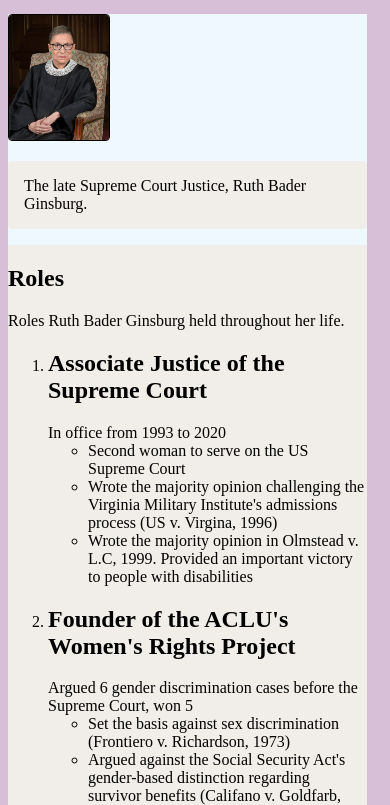
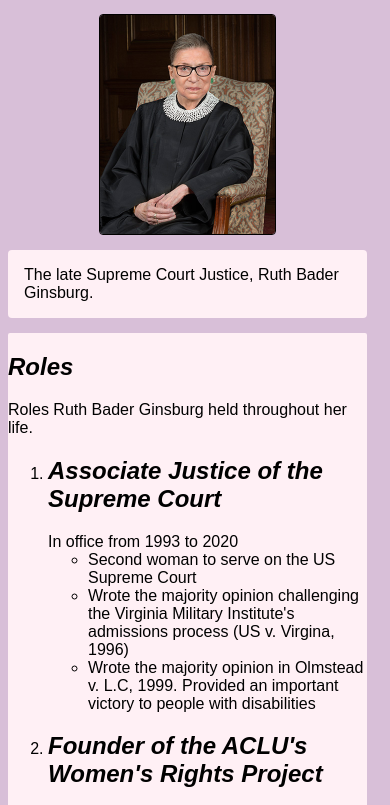
Before and after one commit to apatel04/assignment-1, a website: page public/asst-1/index.html in a window 390 px wide. Shown: the part 247-1052 px from the top of the page. Drawn offline with Linux system fonts and the light colour scheme; a web font is replaced by a local one.

Commit message:
final changes

```diff
--- a/public/asst-1/index.html
+++ b/public/asst-1/index.html
@@ -3,7 +3,7 @@
     <head>
         <meta charset="utf-8">
         <title>Assignment 1</title>
-        <link href="https://fonts.googleapis.com/css2?family=Trochut:wght@400;700&display=swap" rel="stylesheet">
+        <link href="https://fonts.googleapis.com/css2?family=Lilita+One&display=swap" rel="stylesheet">
         <link rel="stylesheet" href="styles.css">
     </head>
     <body>
--- a/public/asst-1/styles.css
+++ b/public/asst-1/styles.css
@@ -4,16 +4,17 @@ html {
 }
 
 body {
-    background-color: thistle;
+    background-color: #D8BFD8;
+    font-family: sans-serif;
 }
     .header img{
         margin: 0 auto;
     }
 
     .header {
-    background-color: #003EB0;
-    color: #FFC038;
-    font-family: Trochut;
+        background-color: #A825A8;
+        color: #D8BFD8;
+        font-family: 'Lilita One', cursive;
         margin-bottom: 15px;
         padding: 15px;
         display: flex;
@@ -22,40 +23,69 @@ body {
         align-items: center;
     }
 
+    h2 {
+        font-style: italic;
+    }
 
     .container {
         max-width: 960px;
         min-width: 100%;
+        justify-content: space-between;
         display: flex;
         flex-direction: row;
         flex-wrap: wrap;
         margin-right: 15px;
-    justify-content: space-between;
         align-items: flex-start;
-    background-color: aliceblue;
     }
 
     .image {
         border-radius: 4px;
         border-width: 1px;
         border-style: solid;
-    width: 100px;
-    background-color: antiquewhite;
+        width: inherit;
     }
 
     .wrapper {
         flex: 1 0 auto;
         margin-right: 15px;
+        display: flex;
+    }
+
+    .first {
+        flex: 0 1 auto;
+        width: 175px;
+        margin-right: 15px;
     }
 
     .first p {
-    background: rgb(241, 238, 233);
+        background: #FFF0F5;
         border-radius: 4px;
         padding: 15px;
-    flex: 1 0 auto;
+        flex: 0 1 auto;
         border: solid 1px transparent;
     }
 
     .second {
-    background: rgb(241, 238, 233);
+        background:#FFF0F5;
+        border-radius: 2px;
     }
+
+
+    @media only screen and (max-width: 1000px){
+        .container {
+            justify-content: center;
+        }
+        .first {
+            display: flex;
+            flex-direction: row;
+            flex-wrap: wrap;
+            flex: 1 0 auto;
+            justify-content: space-evenly;
+            align-items: center;
+            margin: 0;
+            margin-bottom: 15px;
+        }
+        .first p {
+            margin: 15px 0 0 0;
+        }
+    }
```
Lines whose indentation alone changed are shown as unchanged.
